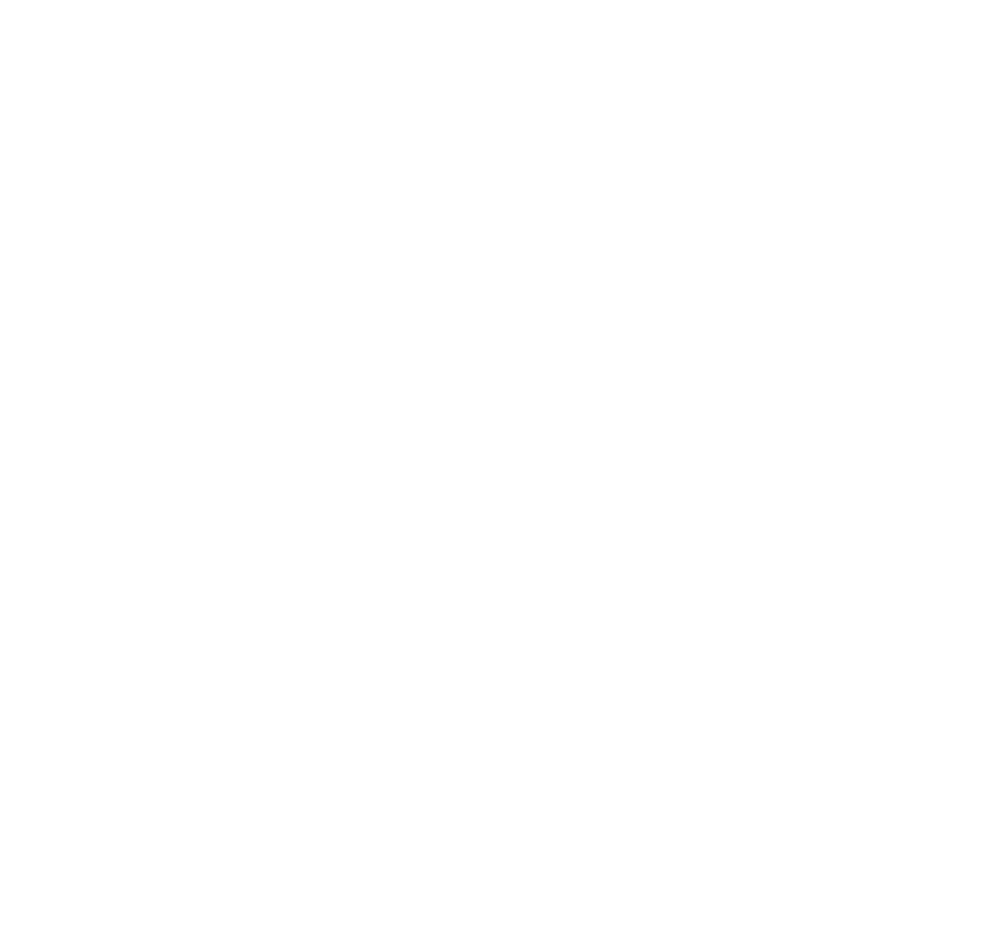
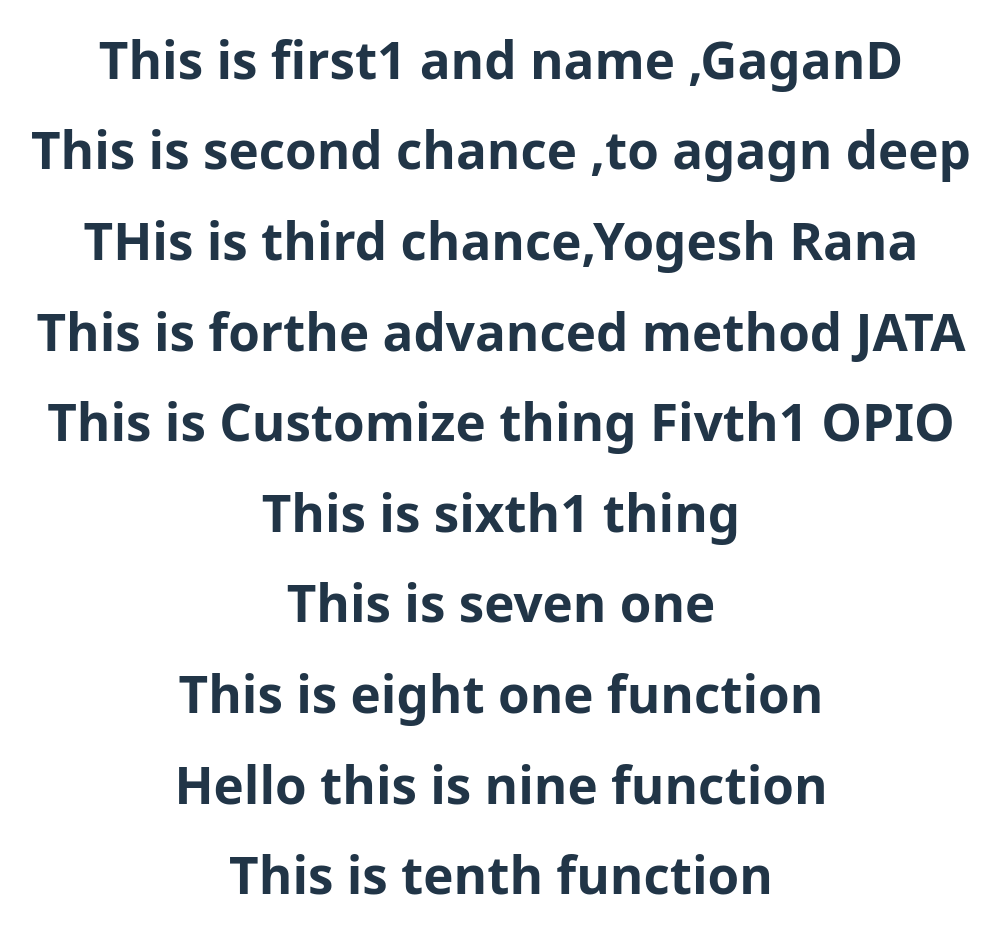
Before and after one commit to shiv9413/react-training, a React (Vite) app: page / in a window 1280 px wide. Shown: the part 1000-1934 px from the top of the page, without its empty margins (139-1139 px from the left). Before the commit the page ends 1044 px from the top, so only its background shows below. Built offline with nearby package versions, Linux system fonts and the light colour scheme.

Commit message:
Code Commited

```diff
--- a/src/App.jsx
+++ b/src/App.jsx
@@ -36,16 +36,16 @@
       <Eight name="Jatt velli su purana"/>
       <Nine name="yogesh singh"/>
       <Ten value="no Name"/>
-     {/* <First1 />
-      <Second1 />
-      <Third1 />
-      <Forth1 />
-      <Fivth1 />
+      <First1 name="GaganD"/>
+      <Second1 chance="to agagn deep"/>
+      <Third1 name="Yogesh Rana"/>
+      <Forth1 name="JATA"/>
+      <Fivth1 option="OPIO"/>
       <Sixth1 />
       <Seven1 />
       <Eight1 />
       <Nine1 />
-      <Ten1 />*/}
+      <Ten1 />
     </div>
     );
 }
--- a/src/components/20-05-2025/Fivth1.jsx
+++ b/src/components/20-05-2025/Fivth1.jsx
@@ -1,5 +1,5 @@
 import React from 'react';
 
-const Jatt = () => <h1>This is Customize thing Fivth1</h1>;
+const Jatt = ({option}) => <h1>This is Customize thing Fivth1 {option}</h1>;
 
 export default Jatt;
--- a/src/components/20-05-2025/Forth1.jsx
+++ b/src/components/20-05-2025/Forth1.jsx
@@ -1,5 +1,5 @@
 import React from 'react';
 
-const Forth1 = () => <h1>This is forthe advanced method</h1>;
+const Forth1 = ({name}) => <h1>This is forthe advanced method {name}</h1>;
 
 export default Forth1;
--- a/src/components/20-05-2025/Second1.jsx
+++ b/src/components/20-05-2025/Second1.jsx
@@ -1,5 +1,5 @@
 import React from 'react';
 
-const Second1 = () => <h1>This is advanced second method</h1>;
+const Second = ({chance}) => <h1>This is second chance ,{chance}</h1>
 
-export default Second1;
+export default Second;
--- a/src/components/20-05-2025/Third1.jsx
+++ b/src/components/20-05-2025/Third1.jsx
@@ -1,5 +1,5 @@
 import React from 'react';
 
-const Third1 = () => <h1>This is third one advanced method file</h1>;
+const Third = ({name}) => <h1>THis is third chance,{name} </h1>;
 
-export default Third1;
+export default Third;
```
Also changed, not shown: src/components/20-05-2025/First1.jsx (+1 -7 lines).
